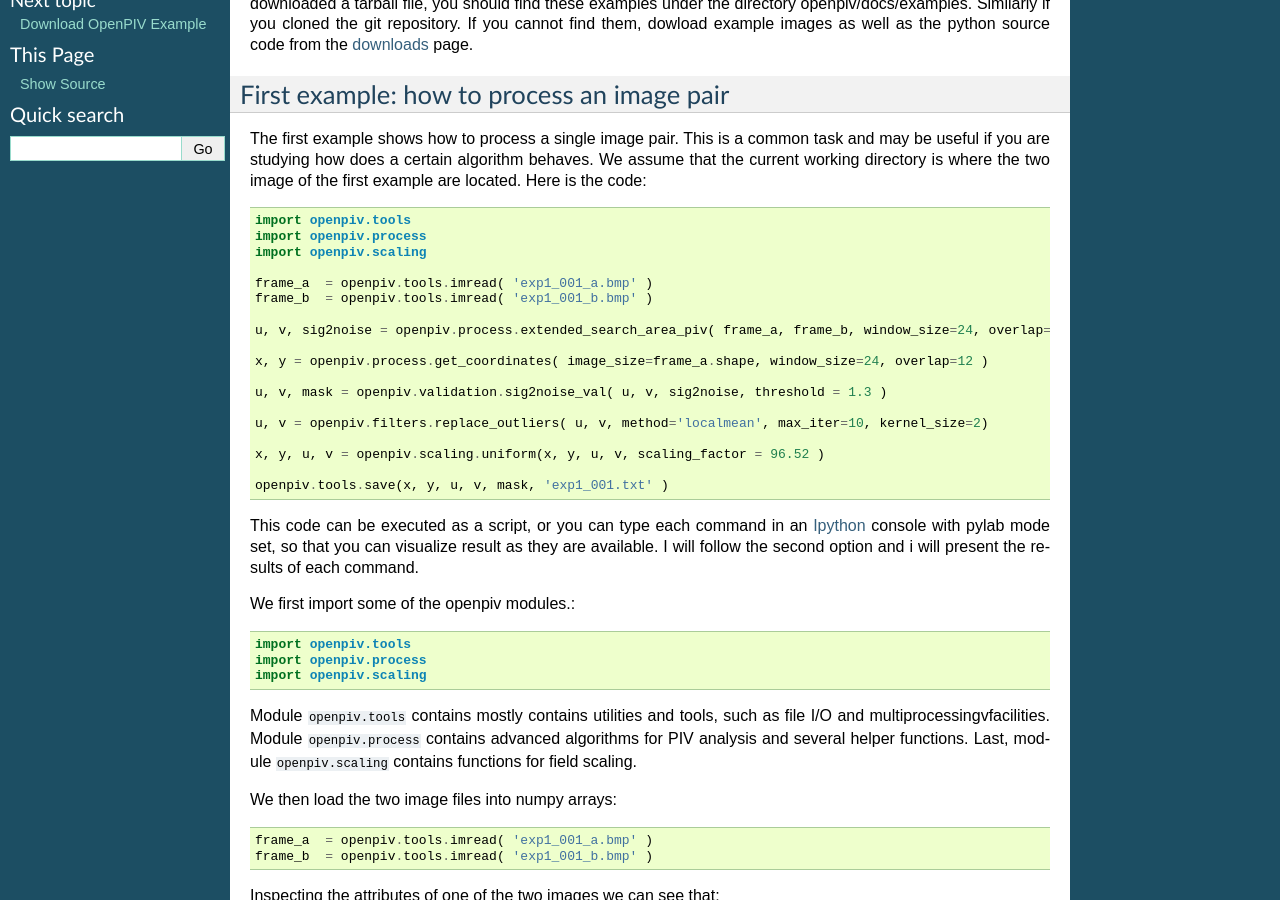
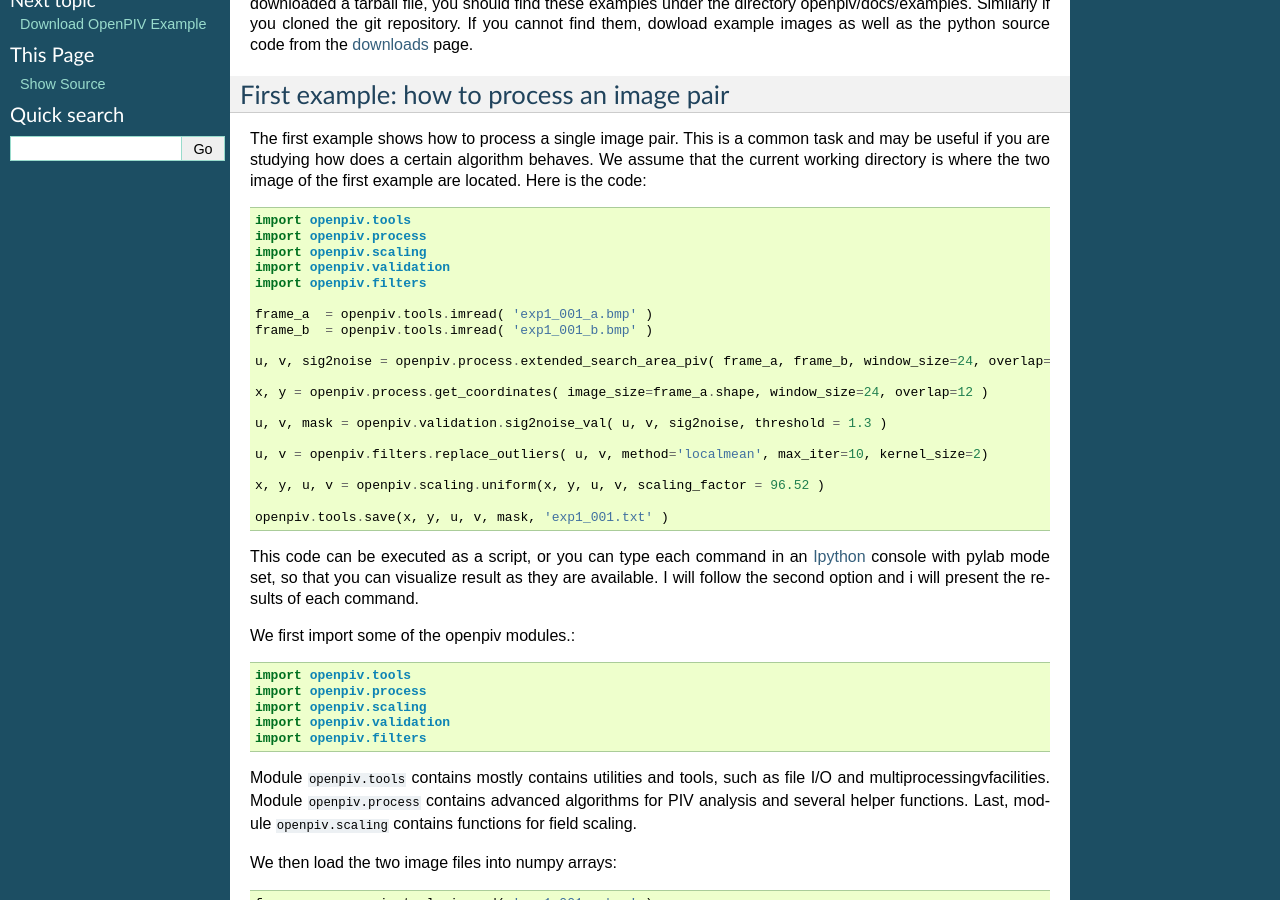
Before and after one commit to OpenPIV/openpiv-python, a Sphinx documentation site: the page built from openpiv/docs/src/tutorial.rst, in a window 1280 px wide and 900 px high, scrolled down 260 px. Built offline with Sphinx 7.4.7, drawn with Linux system fonts in a browser that asks for light colours; some of the changed text lies outside the part shown.

Commit message:
Add additional imports
Required to run the code on python3, Ubuntu 18.04

```diff
--- a/openpiv/docs/src/tutorial.rst
+++ b/openpiv/docs/src/tutorial.rst
@@ -17,6 +17,8 @@ The first example shows how to process a single image pair. This is a common tas
     import openpiv.tools
     import openpiv.process
     import openpiv.scaling
+    import openpiv.validation
+    import openpiv.filters
 
     frame_a  = openpiv.tools.imread( 'exp1_001_a.bmp' )
     frame_b  = openpiv.tools.imread( 'exp1_001_b.bmp' )
@@ -40,6 +42,8 @@ We first import some of the openpiv modules.::
     import openpiv.tools
     import openpiv.process
     import openpiv.scaling
+    import openpiv.validation
+    import openpiv.filters
 
 Module ``openpiv.tools`` contains mostly contains utilities and tools, such as file I/O and multiprocessingvfacilities. Module ``openpiv.process`` contains advanced algorithms for PIV analysis and several helper functions. Last, module ``openpiv.scaling`` contains functions for field scaling.
 
@@ -140,6 +144,8 @@ Let's first import the needed modules.::
   import openpiv.tools
   import openpiv.scaling
   import openpiv.process
+  import openpiv.validation
+  import openpiv.filters
 
 We then define a python function which will be excecuted for each image pair. In this function we can specify any operation to execute on each single image pair, but here, for clarity we will setup a basic analysis, without a validation/replacement step.
 
```
